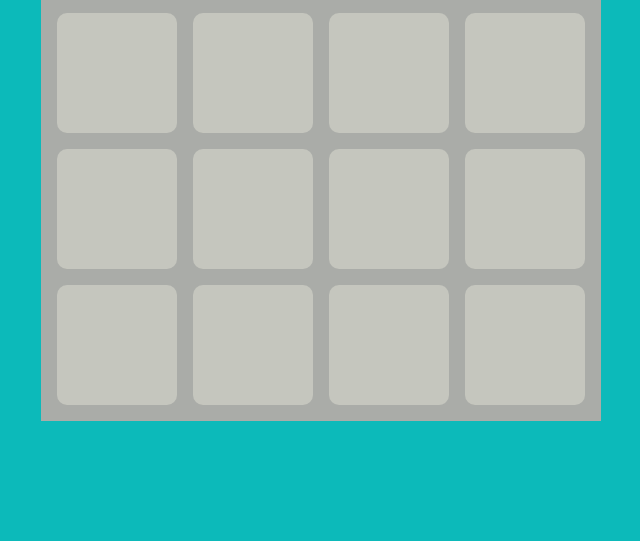
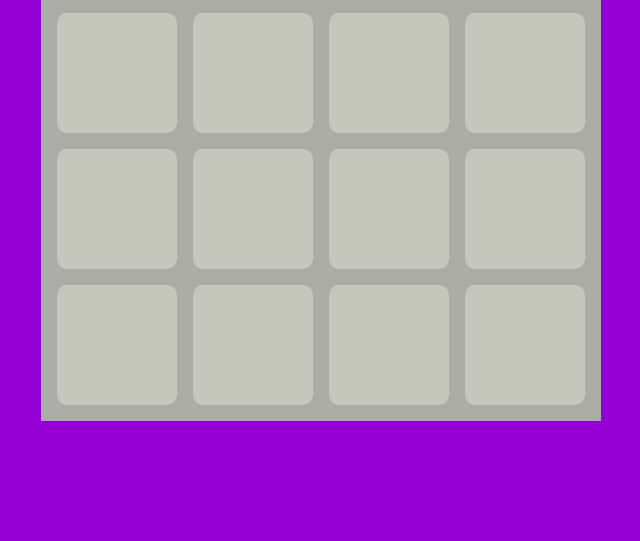
Before and after one commit to julian118/2048, a website with bundled scripts: page index.html in a window 1280 px wide. Shown: the part 259-800 px from the top of the page, without its empty margins (319-959 px from the left). Built offline with nearby package versions, Linux system fonts and the light colour scheme; a web font is replaced by a local one.

Commit message:
Update 2048.css

```diff
--- a/2048.css
+++ b/2048.css
@@ -3,7 +3,7 @@ body, html {
     width: 100%;
     height: 100%;
     overflow: hidden;
-    background-color: #0cbaba;
+    background-color: 	#9400D3;
     background-image:  #380036;
     display: flex;
     justify-content: center;
```
